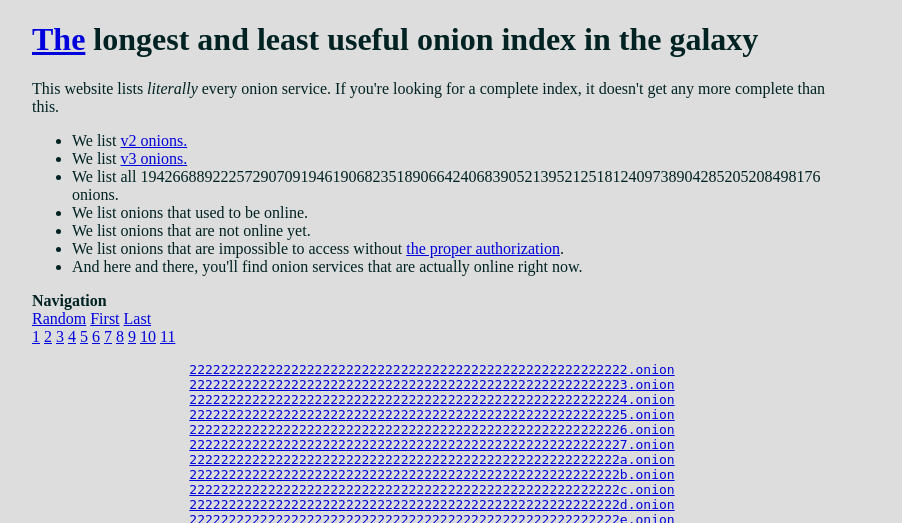
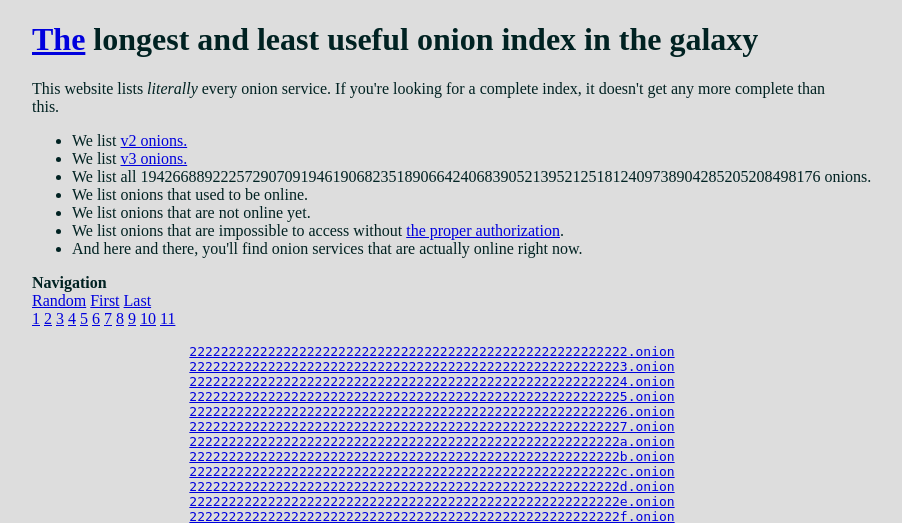
Before and after one commit to pastly/onion-service-index, a Flask app: page /?v3 in a window 1280 px wide. Shown: the top 523 px of the page, without its empty margins (208-1110 px from the left). Run offline with Flask 2, Linux system fonts and the light colour scheme.

Commit message:
don't wrap li elements

```diff
--- a/static/style.css
+++ b/static/style.css
@@ -3,6 +3,11 @@ body {
 	color: #022;
 	max-width: 800px;
 	margin: auto;
+}
+
+li {
+	/* the number of v3 onions is so long that it wraps! */
+	white-space: nowrap;
 }
 
 a {
```
